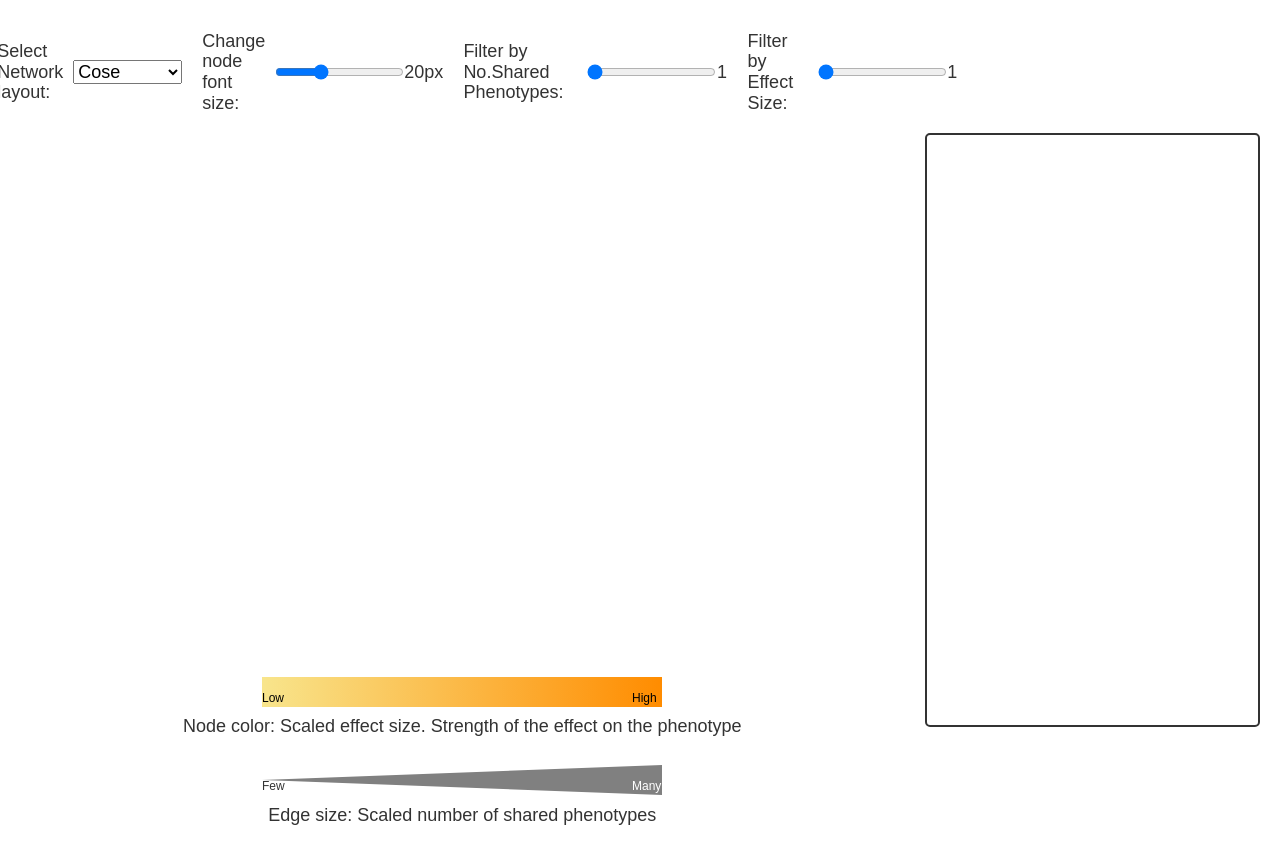
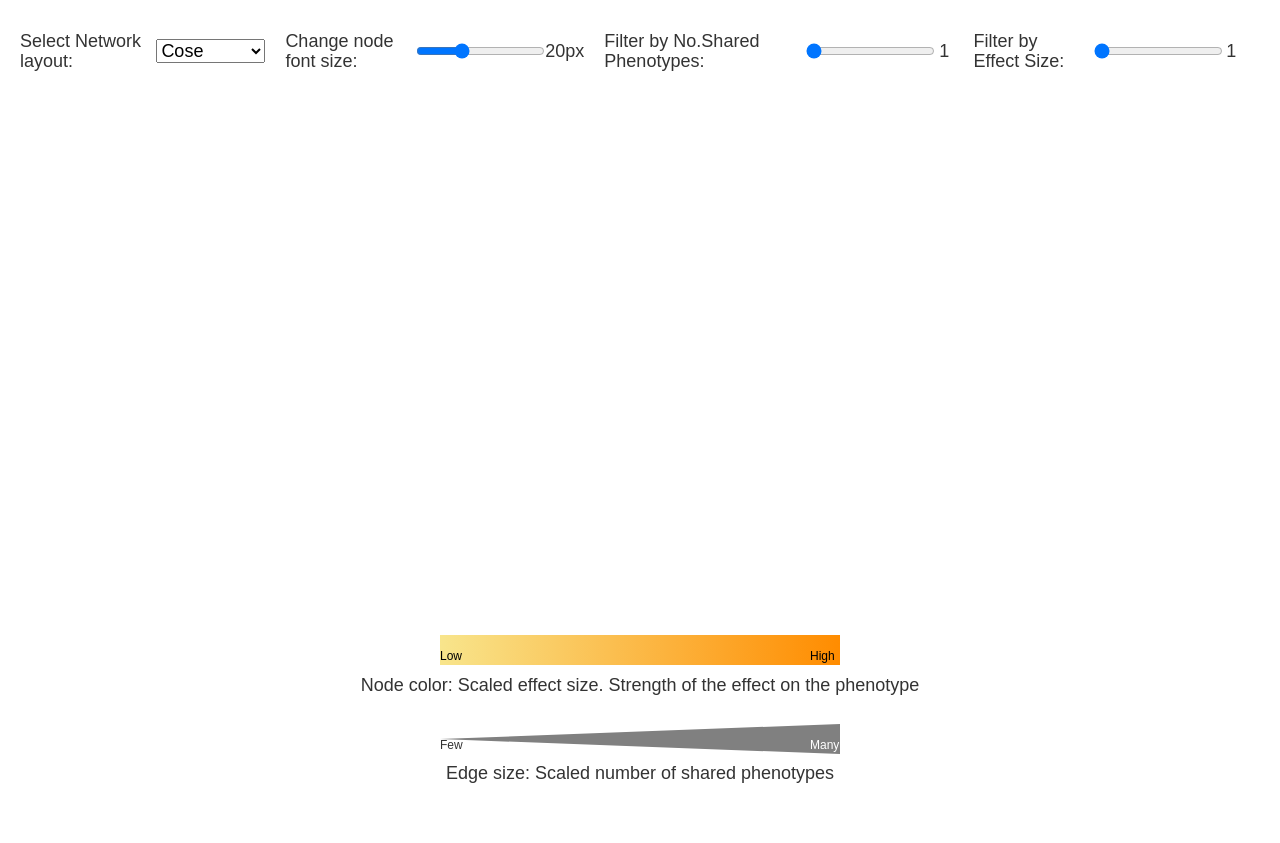
Before and after one commit to akikuno/TSUMUGI-dev, a plain HTML site: page web/network/male_infertility.html in a window 1280 px wide. Shown: the part 69-912 px from the top of the page. After the commit the page ends 881 px from the top, so only its background shows below. Drawn offline with Linux system fonts and the light colour scheme; no server answers; a script that the page names is missing.

Commit message:
Remove tooltip-container

```diff
--- a/web/network/css/styles.css
+++ b/web/network/css/styles.css
@@ -6,35 +6,28 @@ body {
 
 .container {
     display: flex;
+    flex-direction: column;
+    align-items: center;
+    justify-content: center;
     width: 100%;
-    height: 700px;
+    height: 100%;
 }
 
 .cy-container {
-    flex: 3;
-    height: 100%;
+    height: 700px;
+    width: 100%;
+    max-width: 1200px;
+    /* 必要に応じて最大幅を設定 */
     display: flex;
     flex-direction: column;
+    align-items: center;
+    justify-content: center;
     position: relative;
     margin: 10px;
 }
 
-.tooltip-container {
-    flex: 1;
-    height: 80%;
-    background: #fff;
-    padding: 15px;
-    margin-right: 20px;
-    border-radius: 5px;
-    font-size: 20px;
-    overflow-y: auto;
-    border: 2px solid #333;
-    word-wrap: break-word;
-    line-height: 1.5;
-}
-
 .cy {
-    flex: 1;
+    width: 100%;
     height: calc(100% - 130px);
     /* カラースケールバーとテキストの高さを差し引いて設定 */
 }
@@ -51,7 +44,7 @@ body {
 }
 
 .control-panel {
-    width: 73%;
+    /* width: 73%; */
     display: flex;
     justify-content: center;
     padding: 10px;
```
Also changed, not shown: web/index.html (+0 -1 lines), web/network/template.html (+3 -3 lines).
